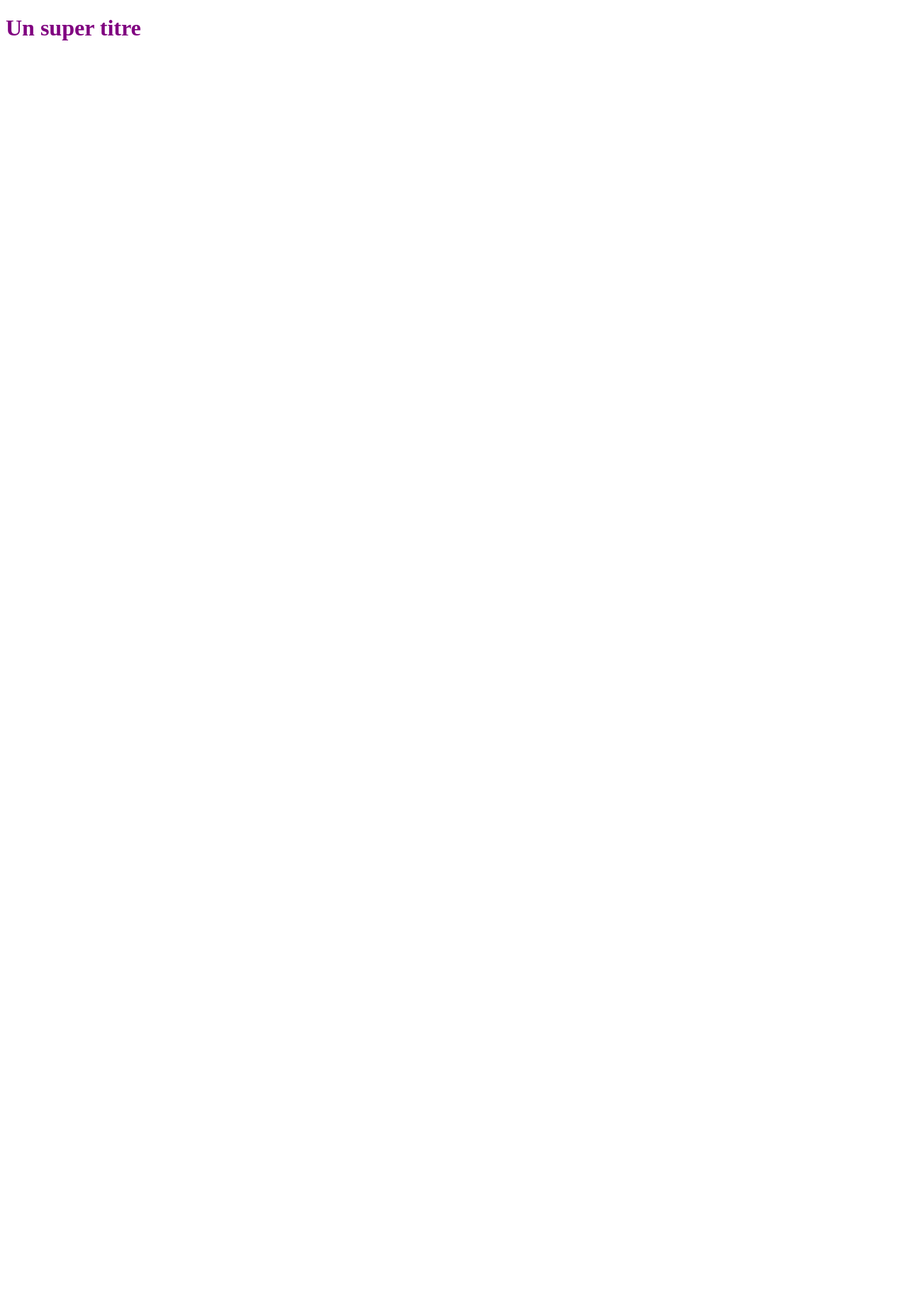
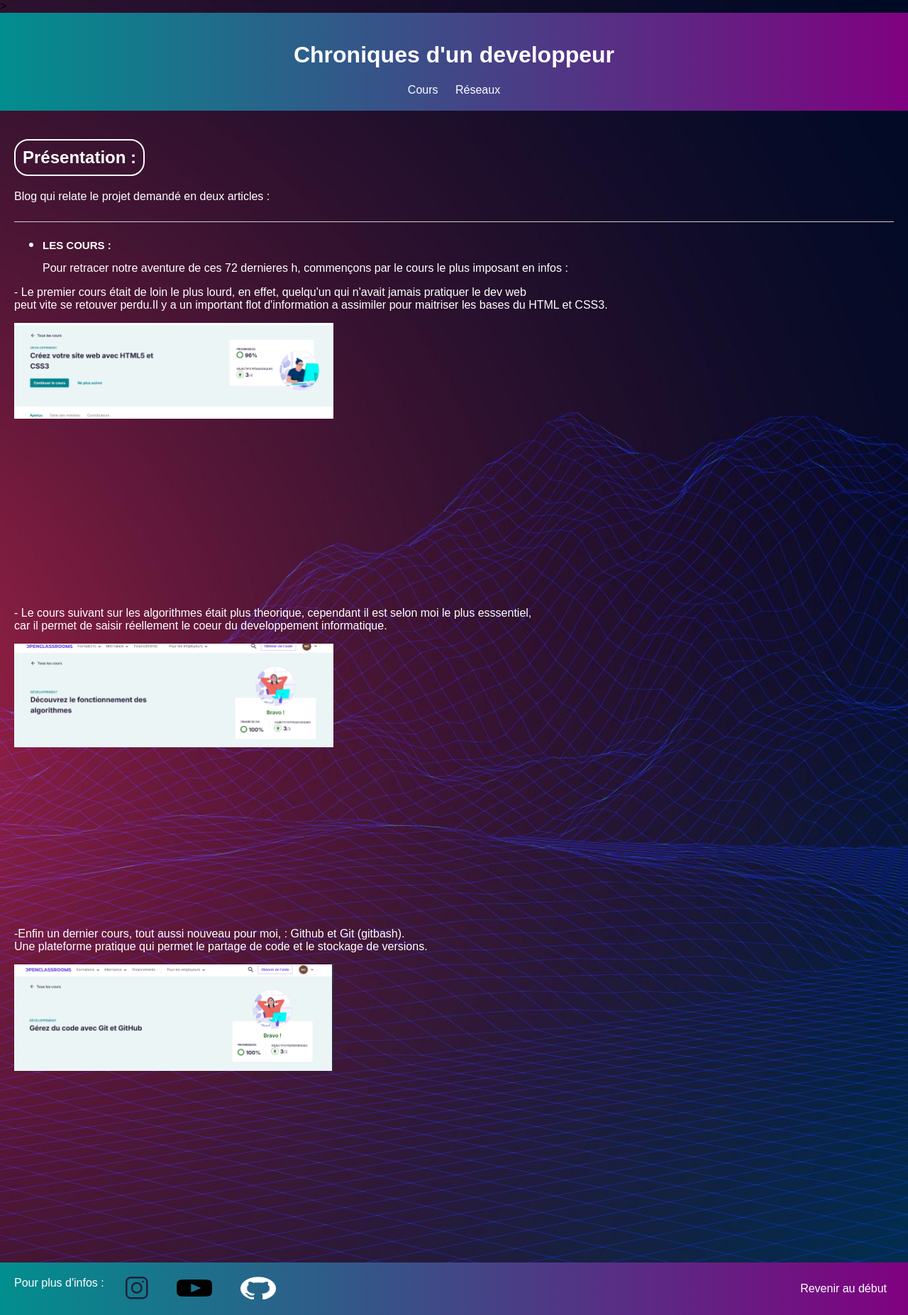
Before and after one commit to nabilgha-creator/python-learning, a plain HTML site: page index.html in a window 1280 px wide. Shown: the whole page at 71% size. Before the commit the page ends 800 px from the top, so only its background shows below. Drawn offline with Linux system fonts and the light colour scheme; a web font is replaced by a local one.

Commit message:
modifications

```diff
--- a/index.html
+++ b/index.html
@@ -1,10 +1,73 @@
-<!DOCTYPE html>
-<html>
-<head>
-   <title></title>
-   <link rel="stylesheet" type="text/css" href="style.css">
-</head>
-<body>
-   <h1>Un super titre</h1>
-</body>
-</html>
+<html lang="fr"><head>
+    <meta charset="UTF-8">
+    <title>CHRONIQUES</title>
+    <link rel="stylesheet" href="style.css">
+    <link rel="preconnect" href="https://fonts.googleapis.com">
+<link rel="preconnect" href="https://fonts.gstatic.com" crossorigin="">
+<link href="https://fonts.googleapis.com/css2?family=Manrope:wght@200..800&amp;family=Momo+Signature&amp;family=Montserrat:ital,wght@0,100..900;1,100..900&amp;display=swap" rel="stylesheet"><style type="text/css" id="operaUserStyle"></style></head><body>&gt;
+<link rel="preconnect" href="https://fonts.googleapis.com">
+<link rel="preconnect" href="https://fonts.gstatic.com" crossorigin="">
+<link href="https://fonts.googleapis.com/css2?family=Momo+Trust+Display&amp;display=swap" rel="stylesheet">
+
+
+    <header>
+        <h1 id="accueil">Chroniques d'un developpeur </h1>
+        <nav>
+            <a href="#presentation">Cours</a>
+            <a href="#infos">Réseaux</a>
+        </nav>
+    </header>
+
+    <main>
+       <section class="article" id="Présentation">
+            <h2 id="presentation">Présentation : </h2>
+            <p>Blog qui relate le projet demandé en deux articles :</p>
+       </section>
+       <section>
+            <ul>
+               <li><h3> LES COURS  : </h3> </li>
+               <p>Pour retracer notre aventure de ces 72 dernieres h, commençons par le cours le plus imposant en infos :</p>
+            </ul>
+        </section>
+        <section>
+                <p class="recit"> - Le premier cours était de loin le plus lourd, en effet, quelqu'un qui n'avait jamais pratiquer le dev web <br>
+                    peut vite se retouver perdu.Il y a un important flot d'information a assimiler pour maitriser les bases du HTML et CSS3. <br>
+                    </p>
+                    <div class="conteneur">
+                        <img class="photo " src="images/cours CSS3.png" alt="table cours css3">
+                   </div>
+        </section>
+        <section>
+                <p class="recit"> - Le cours suivant sur les algorithmes était plus theorique, cependant il est selon moi le plus esssentiel,<br>
+                    car il permet de saisir réellement le coeur du developpement informatique.</p>
+                    <div class="conteneur">
+                        <img class="photo" src="images/Capture cours Algo.png" alt="table cours algo">
+                    </div>
+        </section>
+        <section>
+            <p class="recit"> -Enfin un dernier cours, tout aussi nouveau pour moi, : Github et Git (gitbash). <br>
+                Une plateforme pratique qui permet le partage de code et le stockage de versions. </p>
+                <div class="conteneur">
+                    <img class="photo" src="images/capture cours git.png" alt="cours Github">
+                </div>
+        </section>
+    </main>
+
+
+<footer>
+    <nav>
+        <p id="infos"><span class="information">Pour plus d'infos :</span></p>
+     <a class="insta" target="_blank" href="https://www.instagram.com/">
+            <img src="images/instagram.png" alt="Logo Instagram"></a>
+      <a class="youtube" target="_blank" href="https://www.youtube.com/@TheAizen42">
+          <img src="images/youtube.png" alt="ma chaine youtube"></a>
+     <a class="github" target="_blank" href="https://github.com/nabilgha-creator">
+        <img src="images/github-mark-white.png" alt="logo github">
+     </a>
+    </nav>
+    <nav><a href="#accueil" class="retour">Revenir au début </a></nav>
+
+</footer>
+
+
+ </body></html>
--- a/style.css
+++ b/style.css
@@ -1,3 +1,84 @@
-h1 {
-   color: purple;
+  body {background-image:url("images/5630939.jpg"); /*j'ai pensé qu'une couleur random manque d'originalité ( l'image est libre de droit )*/
+    background-size: cover;
+    font-family: Montserra, sans-serif;
+    margin: 0; padding: 0; }
+
+    h1{font-family: Momo Trust Display, sans-serif; /*police récuperée sur google font*/ }
+    header { background: linear-gradient(90deg,rgb(2, 142, 142),rgb(128, 1, 128));
+        padding: 20px;
+        text-align: center;
+        color:white ; }
+
+    h1:hover{text-shadow: 2px 2px 5px gray;} /*je prefere placer les hover sous les variables correspondantes ça facilite la recherche */
+
+    nav a { color: white;
+        text-decoration: none;
+        margin: 0 10px; }
+
+    nav a:hover{ text-decoration: underline; }
+
+    main { padding: 20px; }
+
+    li{font-family: Montserra, sans-serif;
+        font-size: 20px;
+        color: white;}
+    p{color: white; margin-top: 0;}
+
+    /*classes : */
+    .article h2 { display:inline-block;
+        font-family :Momo Trust Display, sans-serif ;
+        border: 2px solid white;
+        border-radius: 20px;
+        padding: 10px;
+        color: white; }
+
+    h2:hover{box-shadow: 2px 2px 5px darkcyan;}
+
+    h3{font-size: 15px;;}
+
+    .conteneur{width: 500px;
+        height: 400px; ;
+        border-radius: 50px;
+        margin: 0; padding:0 ;}
+
+    .article { border-bottom: 1px solid #ccc;
+        margin-bottom: 20px;
+        padding-bottom: 10px; }
+
+    div .photo{display: block;
+        width: 90%; height: auto; ;
+        transition: transform 0.4s ease; box-shadow:0.4 ease ; }
+
+    div .photo:hover{margin: auto;
+        transform: scale(1.2);} /* j'evite de mettre un scale trop important sinon je vais depasser de l'ecran */
+
+    .youtube img{width: 50px; height: 32px;}
+    .github img{width: 50px; height: 32px;}
+
+    .retour{display: inline-block;
+        text-align: right;
+        color: white;
+        cursor: pointer;}
+    .retour:hover { color: #f0f0f0; } /*Bas de page*/
+
+    footer { display:flex ;
+        justify-content:space-between;
+        background:linear-gradient(90deg,rgb(2, 142, 142),rgb(128, 1, 128));
+        color: white; align-items: center; padding: 20px; }
+    footer nav{ display: flex; gap: 20px;}
+
+    /*police importées*/
+
+    .momo-trust-display-regular {
+  font-family: "Momo Trust Display", sans-serif;
+  font-weight: 400;
+  font-style: normal;
 }
+
+
+.montserrat-<uniquifier> {
+  font-family: "Montserrat", sans-serif;
+  font-optical-sizing: auto;
+  font-weight: <weight>;
+  font-style: normal;
+}
```
Also changed, not shown: images/5630939.jpg (added), images/Capture cours Algo.png (added), images/capture cours git.png (added), images/cours CSS3.png (added), images/github-mark-white.png (added), images/instagram.png (added), images/youtube.png (added).
